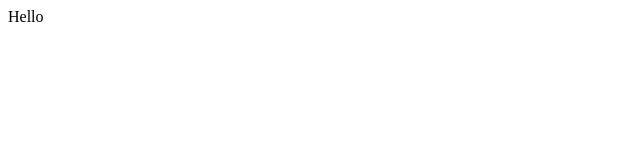
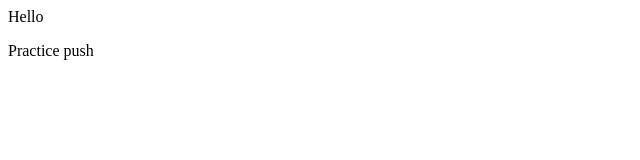
Before and after one commit to stheiss25/Group-Project-424, a plain HTML site: page index.html in a window 1280 px wide. Shown: the full height of the page, 0-640 px from the left. Drawn offline with Linux system fonts and the light colour scheme.

Commit message:
practice

```diff
--- a/index.html
+++ b/index.html
@@ -11,6 +11,7 @@
     <div>
         Hello
     </div>
+    <p>Practice push</p>
 </body>
 
 </html>
```
